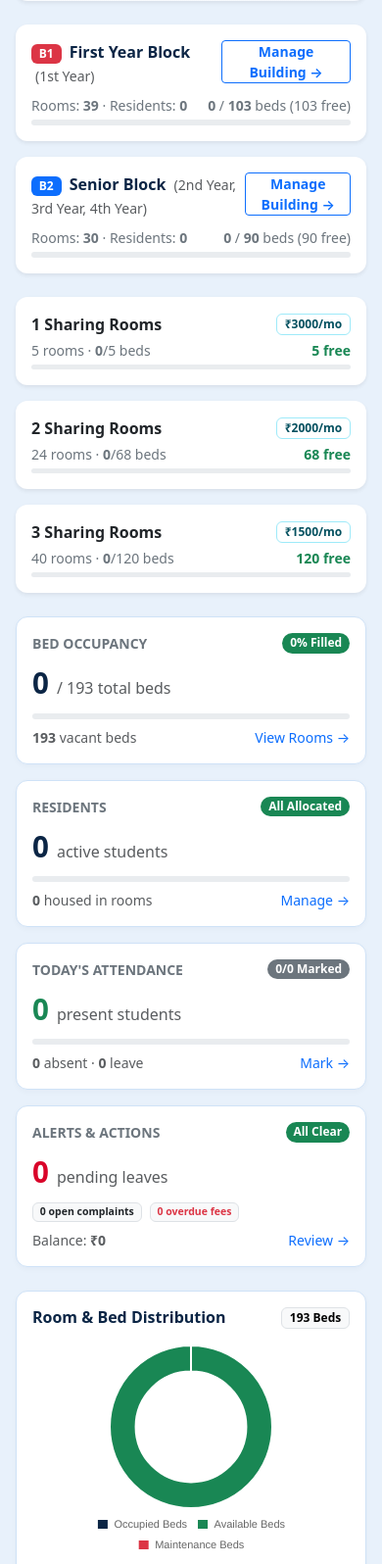
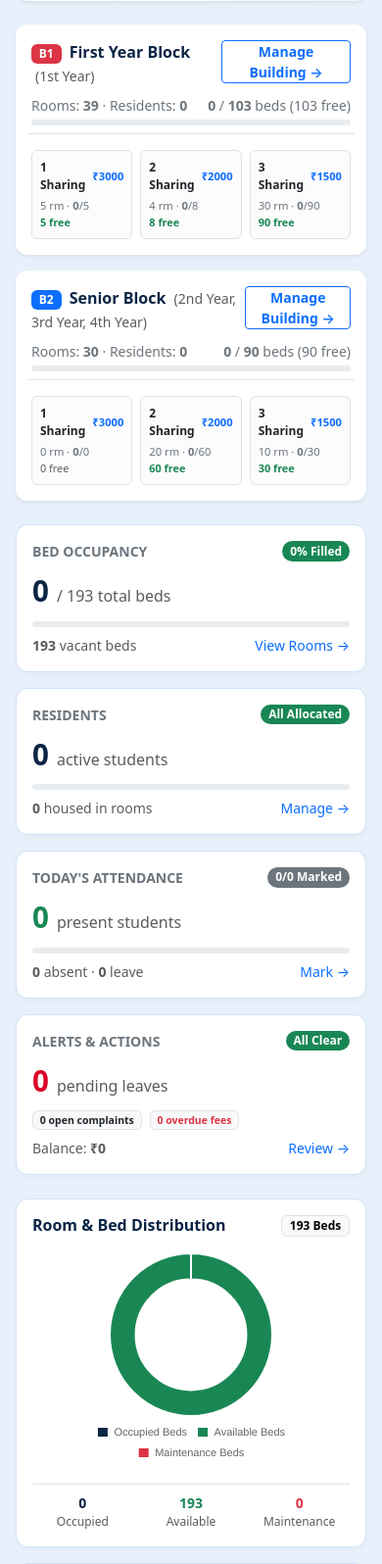
Before and after one commit to anandp8678/hostel_ms, a Django app: page / in a window 390 px wide. Shown: the part 476-2072 px from the top of the page at 98% size. Run offline with Django 5.2, Linux system fonts and the light colour scheme; a user stored in the database is signed in; data comes from the database, SQL or seed files in the repository; data that the repository does not hold is empty.

Commit message:
feat(dashboard): move room-type breakdown inside each building card

```diff
--- /dev/null
+++ b/core/templates/core/_building_room_types.html
@@ -0,0 +1,20 @@
+<div class="row g-2 mt-2 pt-2 border-top">
+  {% for rt in tiers %}
+    <div class="col-4">
+      <a href="{% url 'rooms' %}?building={{ building.code }}&room_type={{ rt.room_type }}"
+         class="d-block p-2 rounded border bg-light-subtle text-decoration-none card-hover h-100"
+         title="View {{ rt.label }} rooms in {{ building.name }}">
+        <div class="d-flex justify-content-between align-items-center mb-1">
+          <span class="fw-semibold text-dark" style="font-size:0.75rem;">{{ rt.label }}</span>
+          <span class="text-primary fw-semibold" style="font-size:0.7rem;">₹{{ rt.rate|floatformat:0 }}</span>
+        </div>
+        <div class="text-secondary" style="font-size:0.7rem;">
+          {{ rt.rooms }} rm &middot; <b>{{ rt.occupied }}</b>/{{ rt.beds }}
+        </div>
+        <div class="small {% if rt.free > 0 %}text-success fw-semibold{% else %}text-muted{% endif %}" style="font-size:0.68rem;">
+          {{ rt.free }} free
+        </div>
+      </a>
+    </div>
+  {% endfor %}
+</div>
--- a/core/templates/core/dashboard.html
+++ b/core/templates/core/dashboard.html
@@ -95,11 +95,11 @@
 </div>
 
 {% if building_summaries %}
-  <!-- Per-Building Side-by-Side Comparison Strip -->
+  <!-- Per-Building Overview & Nested Room Sharing Tiers -->
   <div class="row g-3 mb-4">
     {% for item in building_summaries %}
       {% with b=item.building %}
-      <div class="col-12 col-md-6">
+      <div class="{% if building_summaries|length == 1 %}col-12{% else %}col-12 col-md-6{% endif %}">
         <div class="card p-3 h-100 bg-white border-0 shadow-sm">
           <div class="d-flex justify-content-between align-items-start mb-2">
             <div>
@@ -107,43 +107,25 @@
               <span class="fw-bold" style="color:var(--navy);">{{ b.name }}</span>
               <span class="small text-muted ms-1">({{ b.allowed_years_display }})</span>
             </div>
-            <a href="{% url 'home' %}?building={{ b.pk }}" class="btn btn-sm btn-outline-primary py-0 px-2 fw-semibold">Manage Building &rarr;</a>
+            {% if active_building and active_building.pk == b.pk %}
+              <a href="{% url 'rooms' %}?building={{ b.code }}" class="btn btn-sm btn-outline-primary py-0 px-2 fw-semibold">View Rooms &rarr;</a>
+            {% else %}
+              <a href="{% url 'home' %}?building={{ b.pk }}" class="btn btn-sm btn-outline-primary py-0 px-2 fw-semibold">Manage Building &rarr;</a>
+            {% endif %}
           </div>
           <div class="d-flex justify-content-between small text-secondary mb-1">
-            <span>Rooms: <b>{{ item.rooms }}</b> · Residents: <b>{{ item.students }}</b></span>
+            <span>Rooms: <b>{{ item.rooms }}</b> &middot; Residents: <b>{{ item.students }}</b></span>
             <span><b>{{ item.occupied }}</b> / <b>{{ item.capacity }}</b> beds ({{ item.vacant }} free)</span>
           </div>
           <div class="progress" style="height: 6px;">
             <div class="progress-bar {% if b.is_first_year_only %}bg-danger{% else %}bg-primary{% endif %}" role="progressbar" style="width: {{ item.pct }}%;"></div>
           </div>
+          {% include "core/_building_room_types.html" with tiers=item.room_type_summary building=b %}
         </div>
       </div>
       {% endwith %}
     {% endfor %}
   </div>
-{% endif %}
-
-{% if room_type_summary %}
-<!-- Room Sharing Tiers Summary -->
-<div class="row g-3 mb-4">
-  {% for rt in room_type_summary %}
-    <div class="col-12 col-md-4">
-      <a href="{% url 'rooms' %}?room_type={{ rt.room_type }}{% if active_building %}&building={{ active_building.code }}{% endif %}" class="card p-3 h-100 bg-white border-0 shadow-sm text-decoration-none card-hover">
-        <div class="d-flex justify-content-between align-items-center mb-1">
-          <span class="fw-bold text-dark">{{ rt.label }} Rooms</span>
-          <span class="badge text-bg-info-subtle text-info-emphasis border border-info-subtle">₹{{ rt.rate|floatformat:0 }}/mo</span>
-        </div>
-        <div class="d-flex justify-content-between small text-secondary mb-1">
-          <span>{{ rt.rooms }} room{{ rt.rooms|pluralize }} · <b>{{ rt.occupied }}</b>/{{ rt.beds }} beds</span>
-          <span class="text-success fw-semibold">{{ rt.free }} free</span>
-        </div>
-        <div class="progress" style="height: 5px;">
-          <div class="progress-bar bg-info" role="progressbar" style="width: {{ rt.pct }}%;"></div>
-        </div>
-      </a>
-    </div>
-  {% endfor %}
-</div>
 {% endif %}
 
 <!-- 4 Key Metric Summary Cards -->
```
